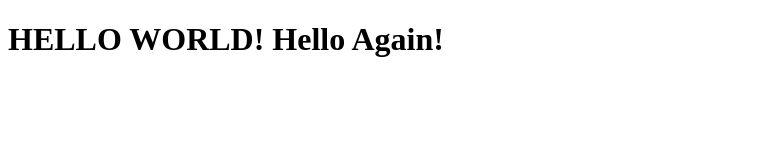
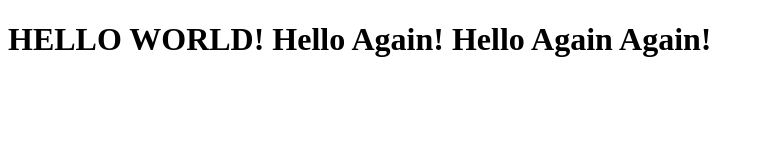
Before and after one commit to ayeshabatool119/python-website, a plain HTML site: page index.html in a window 1280 px wide. Shown: the whole page, without its empty margins (0-764 px from the left). Drawn offline with Linux system fonts and the light colour scheme.

Commit message:
Third Hello is added

```diff
--- a/index.html
+++ b/index.html
@@ -6,7 +6,26 @@
     </head>
 
     <body>
-        <h1>HELLO WORLD! Hello Again! </h1>
+        <h1>HELLO WORLD! Hello Again! Hello Again Again! </h1>
     </body>
 
     </html>
+
+
+<!--
+git clone url
+
+cd --directory--
+
+touch --creat a file--
+
+git add --file name--
+
+git commit -m --message--
+
+git push
+
+git pull
+
+
+-->
```
